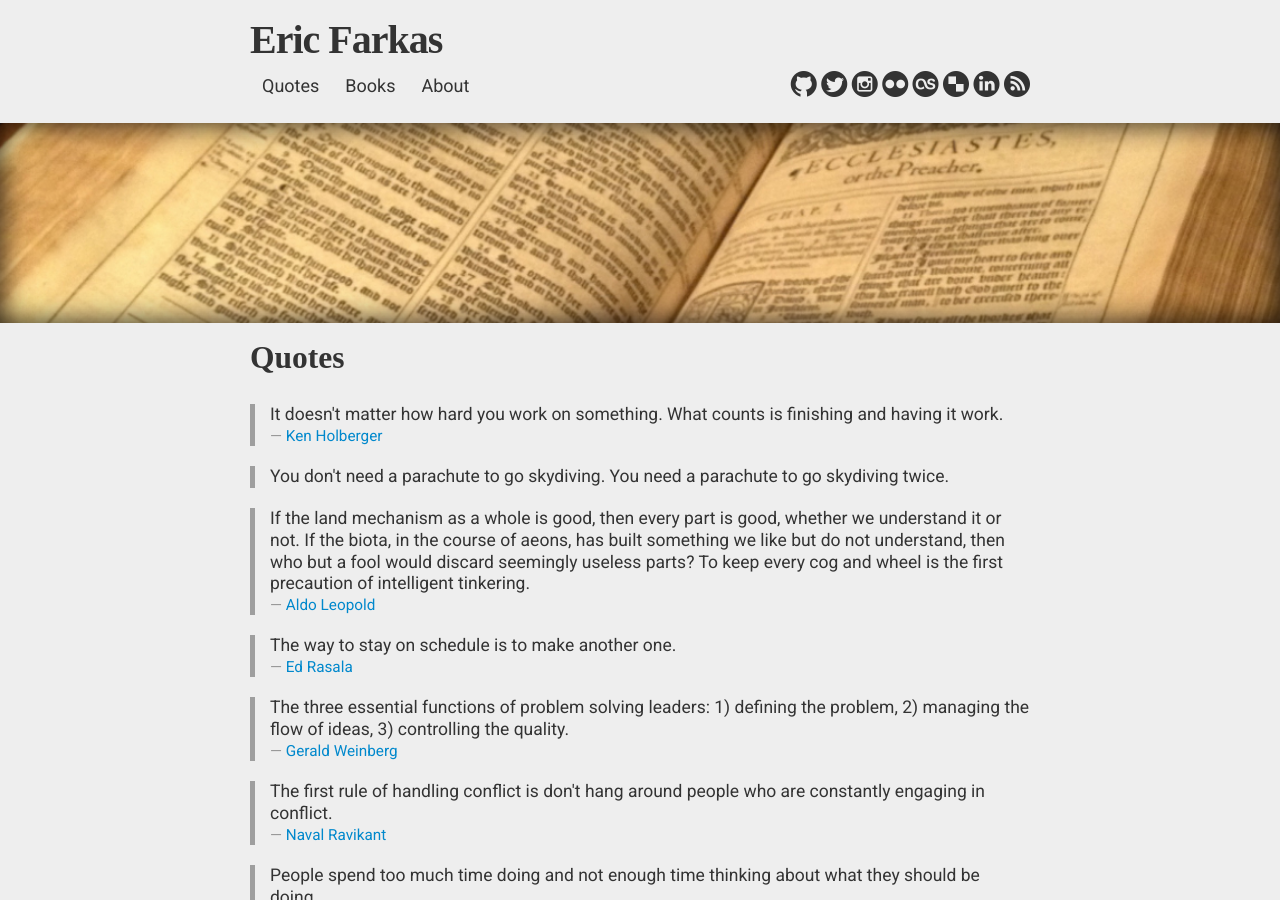
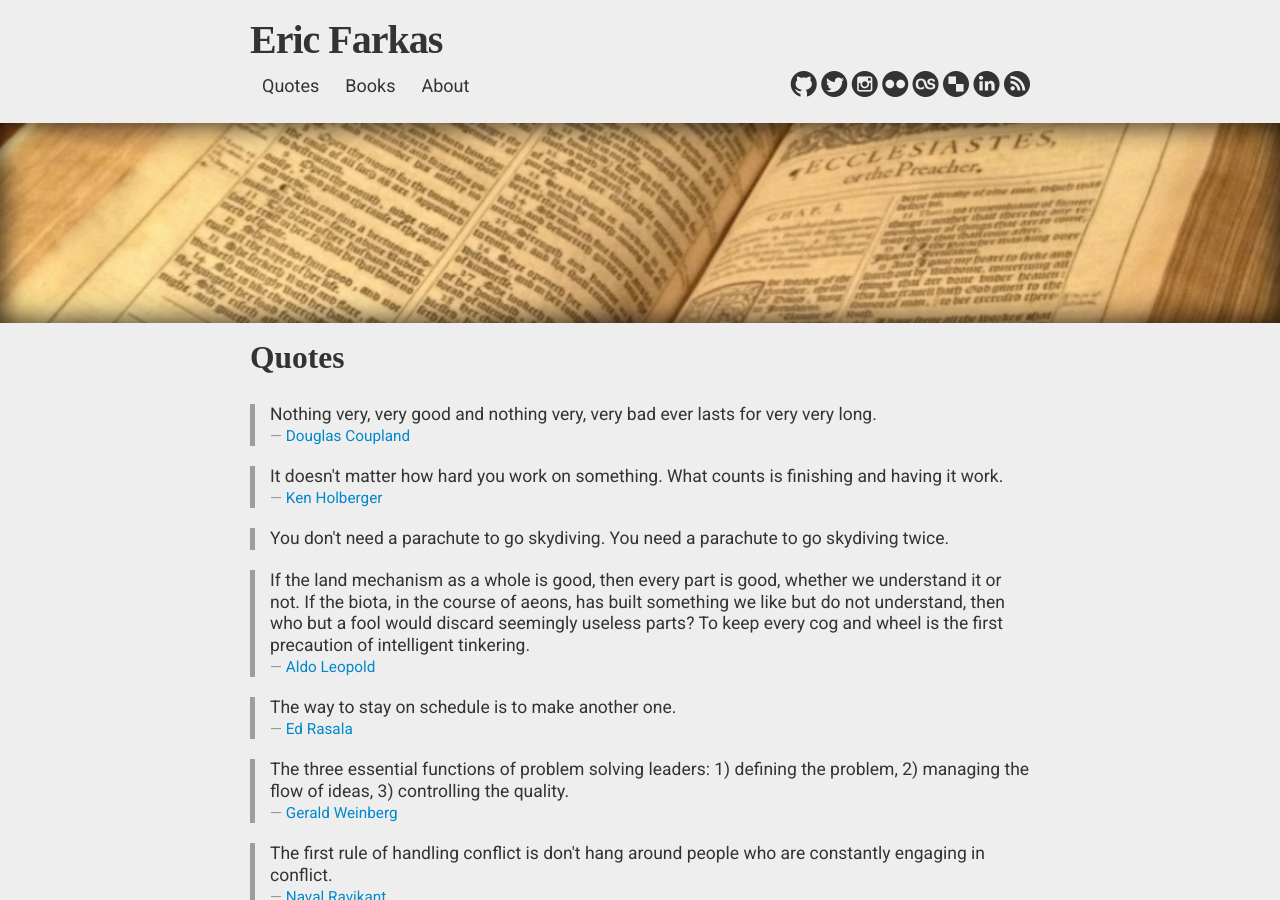
Before and after one commit to speric/speric.github.com, a Jekyll site: the page built from quotes.html, in a window 1280 px wide and 900 px high. Built offline with Jekyll 4.4.1, drawn with Linux system fonts in a browser that asks for light colours; some web fonts are replaced; comment, search, counter and statistics services are not loaded.

Commit message:
Update quotes.html

```diff
--- a/quotes.html
+++ b/quotes.html
@@ -7,6 +7,13 @@ description: A collection of thought-provoking quotes.
 
 <h2>Quotes</h2>
 <br/>
+
+<blockquote>
+  <p>
+    Nothing very, very good and nothing very, very bad ever lasts for very very long.
+  </p>
+  <small><a href="https://www.goodreads.com/quotes/7141806-nothing-very-very-good-and-nothing-very-very-bad-ever">Douglas Coupland</a></small>
+</blockquote>
 
 <blockquote>
   <p>
```
